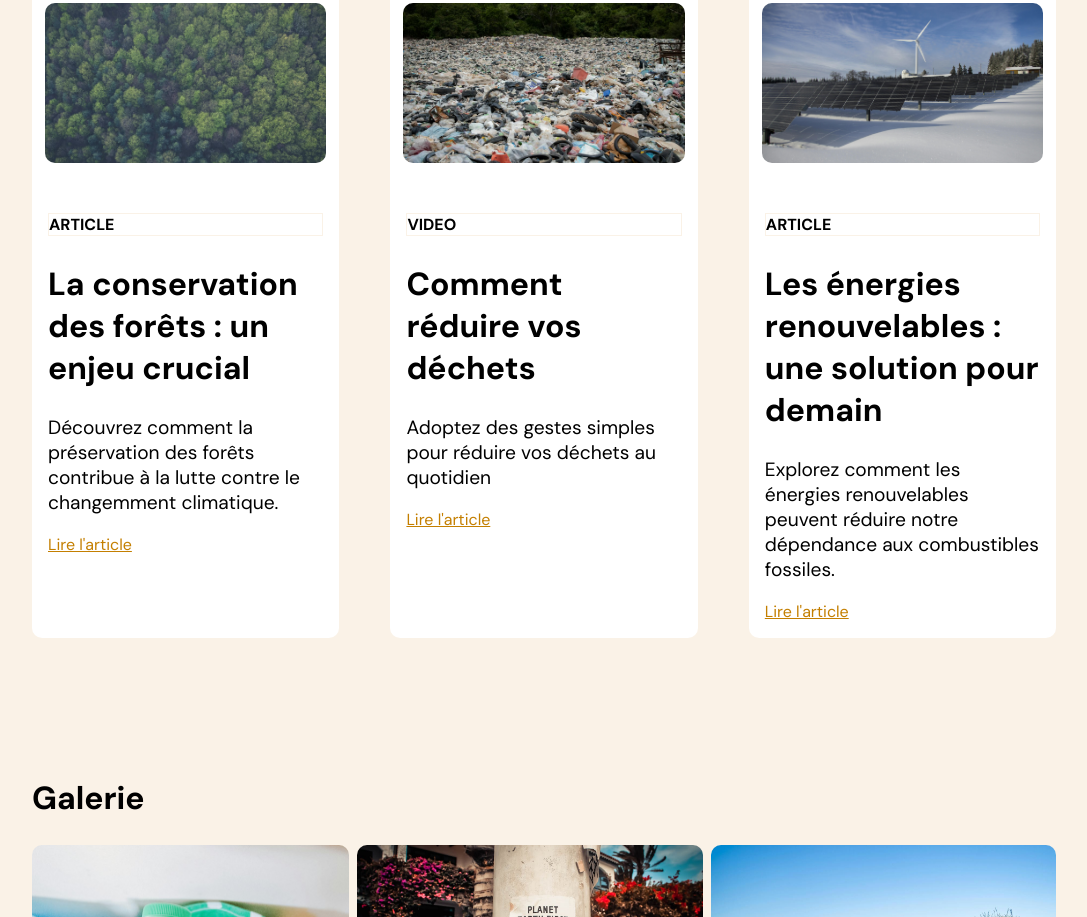
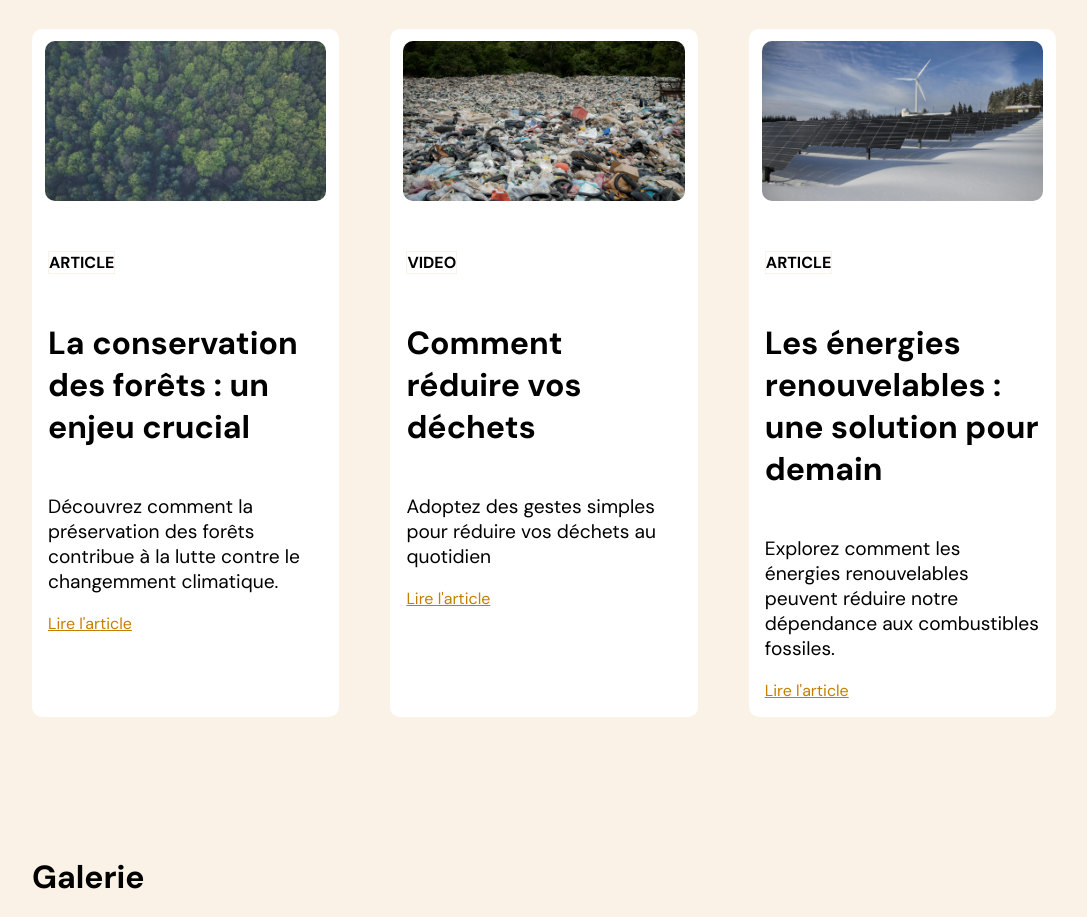
Before and after one commit to poutou89/GreenEarth, a website: page index.html in a window 1280 px wide. Shown: the part 2636-3553 px from the top of the page, without its empty margins (96-1183 px from the left). Drawn offline with Linux system fonts and the light colour scheme.

Commit message:
correction categorie article

```diff
--- a/assets/scss/components/_articles.scss
+++ b/assets/scss/components/_articles.scss
@@ -5,6 +5,11 @@
     width: 30%;
     position: relative;
     border-radius: vstyle.$bord-rad;
+    .article-top {
+        align-items: flex-start;
+        display: flex;
+        flex-direction: column;
+    }
     .article-image {
         padding: 0.8rem;
         height: 20vh;
@@ -15,8 +20,12 @@
             border-radius: vstyle.$bord-rad;
         }
     }
+
     .article-text {
         padding: 1rem;
+        display: flex;
+        flex-direction: column;
+        align-items: flex-start;
         h4 {
             border: 1px solid vstyle.$background-color;
             text-transform: uppercase;
@@ -25,6 +34,9 @@
 
     &.article-text {
         padding: 1rem;
+        display: flex;
+        flex-direction: column;
+        align-items: flex-start;
         h4 {
             border: 1px solid vstyle.$background-color;
             text-transform: uppercase;
```
Also changed, not shown: assets/css/style.css, 1 other file.
